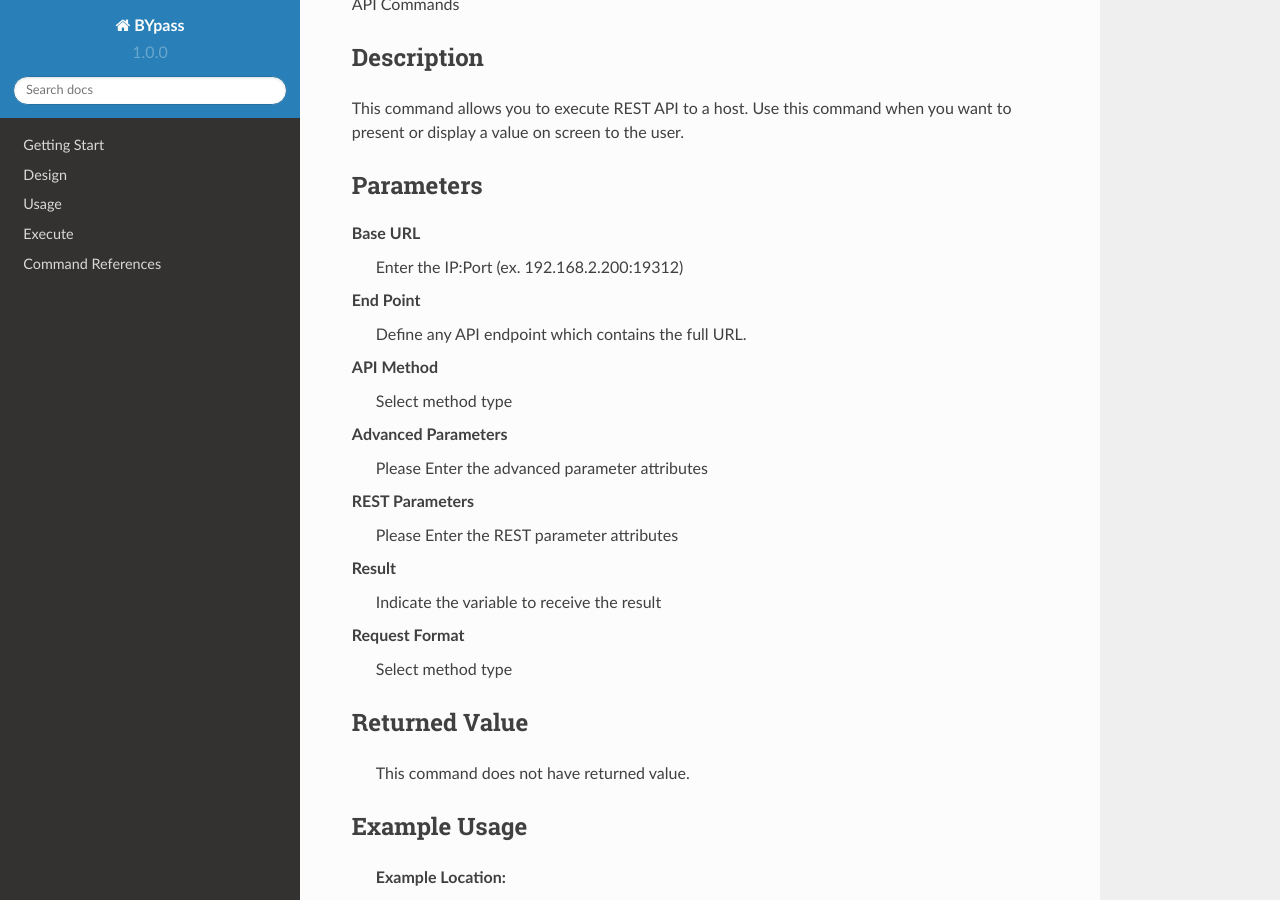
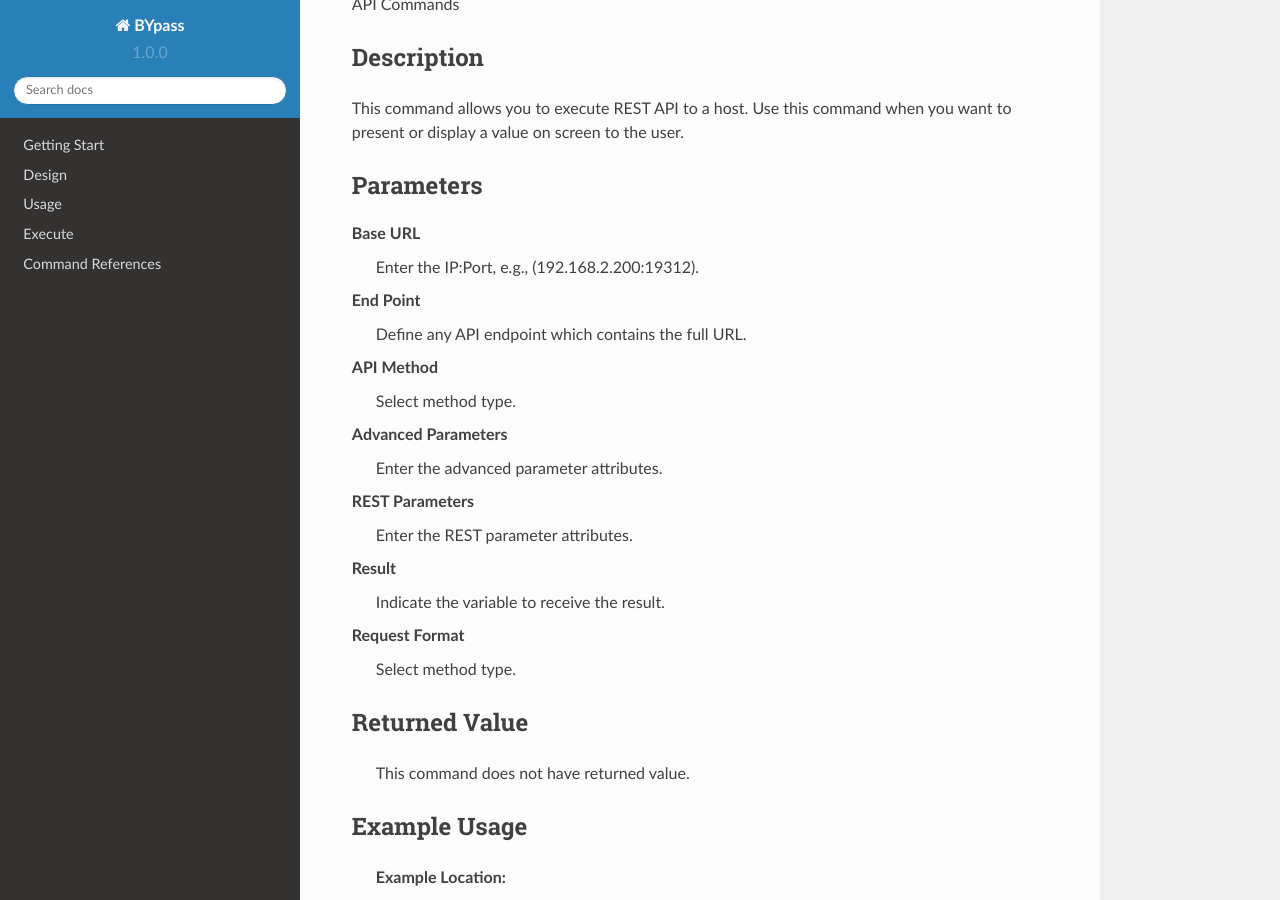
Before and after one commit to stupidmankind/BYpassDoc, a Sphinx documentation site: the page built from docs/source/commands/rest.rst, in a window 1280 px wide and 900 px high, scrolled down 223 px. Built offline with Sphinx 7.4.7 and the Read the Docs theme 2.0.0, drawn with Linux system fonts in a browser that asks for light colours.

Commit message:
Update rest.rst
Edit description

```diff
--- a/docs/source/commands/rest.rst
+++ b/docs/source/commands/rest.rst
@@ -14,25 +14,25 @@ Parameters
 ----------
 
 **Base URL**
-	Enter the IP:Port (ex. 192.168.2.200:19312)
+	Enter the IP:Port, e.g., (192.168.2.200:19312).
 
 **End Point**
 	Define any API endpoint which contains the full URL.
 
 **API Method**
-	Select method type
+	Select method type.
 
 **Advanced Parameters**
-	Please Enter the advanced parameter attributes
+	Enter the advanced parameter attributes.
 
 **REST Parameters**
-	Please Enter the REST parameter attributes
+	Enter the REST parameter attributes.
 
 **Result**
-	Indicate the variable to receive the result
+	Indicate the variable to receive the result.
 
 **Request Format**
-	Select method type
+	Select method type.
 
 
 
```
